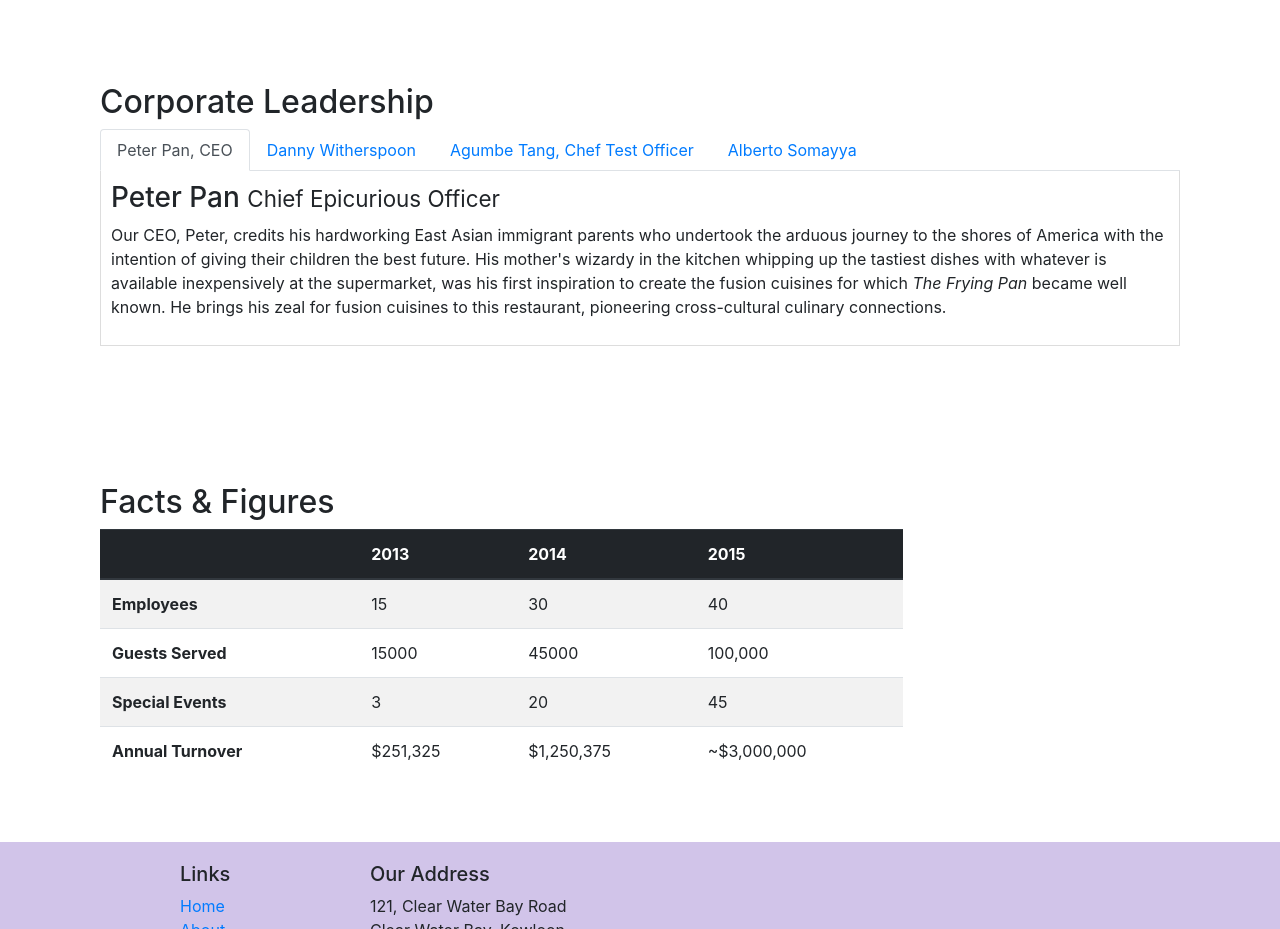
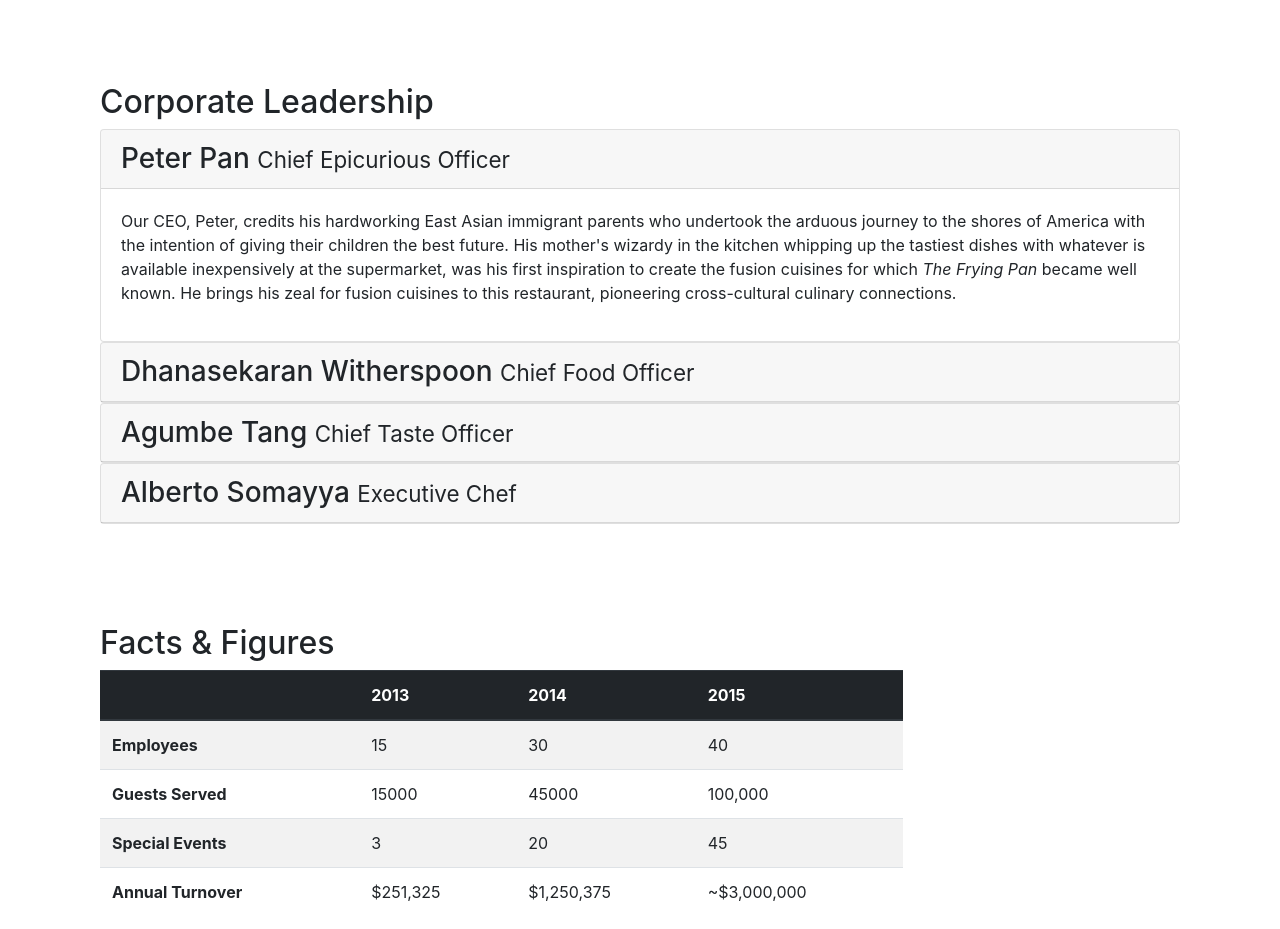
Before and after one commit to Habtamu-Dires/conFusion, a website: page aboutus.html in a window 1280 px wide. Shown: the part 940-1869 px from the top of the page. Drawn offline with nearby package versions, Linux system fonts and the light colour scheme.

Commit message:
Accordin

```diff
--- a/aboutus.html
+++ b/aboutus.html
@@ -106,40 +106,63 @@
             <div class="col-12">
                 <h2>Corporate Leadership</h2>
 
-                <ul class="nav nav-tabs">
-                    <li class="nav-item">
-                        <a class="nav-link active" href="#peter"
-                         role="tab" data-toggle="tab">Peter Pan, CEO</a>
-                    </li>
-                    <li class="nav-item">
-                        <a class="nav-link" href="#danny" role="tab"
-                         data-toggle="tab">Danny Witherspoon</a>
-                    </li>
-                    <li class="nav-item">
-                        <a class="nav-link" href="#agumbe"
-                         role="tab" data-toggle="tab">Agumbe Tang, Chef Test Officer</a>
-                    </li>
-                    <li class="nav-item">
-                        <a class="nav-link" href="#alberto"
-                         role="tab" data-toggle="tab">Alberto Somayya</a>
-                    </li>
-                </ul>
-                <div class="tab-content">
-                    <div role="tabpanel" class="tab-pane fade show active" id="peter">
-                        <h3>Peter Pan <small>Chief Epicurious Officer</small></h3>
-                        <p class="d-none d-sm-block">Our CEO, Peter, credits his hardworking East Asian immigrant parents who undertook the arduous journey to the shores of America with the intention of giving their children the best future. His mother's wizardy in the kitchen whipping up the tastiest dishes with whatever is available inexpensively at the supermarket, was his first inspiration to create the fusion cuisines for which <em>The Frying Pan</em> became well known. He brings his zeal for fusion cuisines to this restaurant, pioneering cross-cultural culinary connections.</p>
+                <div id="accordion">
+                    <div class="card">
+                        <div class="card-header" role="tab" id="peterhead">
+                            <h3 class="mb-0">
+                                <a data-toggle="collapse" data-target="#peter">
+                                    Peter Pan <small>Chief Epicurious Officer</small>
+                                </a>
+                            </h3>
+                        </div>
+                        <div role="tabpanel" class="collapse show" id="peter" data-parent="#accordion">
+                            <div class="card-body">
+                                <p class="d-none d-sm-block">Our CEO, Peter, credits his hardworking East Asian immigrant parents who undertook the arduous journey to the shores of America with the intention of giving their children the best future. His mother's wizardy in the kitchen whipping up the tastiest dishes with whatever is available inexpensively at the supermarket, was his first inspiration to create the fusion cuisines for which <em>The Frying Pan</em> became well known. He brings his zeal for fusion cuisines to this restaurant, pioneering cross-cultural culinary connections.</p>
+
+                            </div>
+                        </div>
                     </div>
-                    <div role="tabpanel" class="tab-pane fade" id="danny">
-                        <h3>Dhanasekaran Witherspoon <small>Chief Food Officer</small></h3>
-                        <p class="d-none d-sm-block">Our CFO, Danny, as he is affectionately referred to by his colleagues, comes from a long established family tradition in farming and produce. His experiences growing up on a farm in the Australian outback gave him great appreciation for varieties of food sources. As he puts it in his own words, <em>Everything that runs, wins, and everything that stays, pays!</em></p>
+                    <div class="card">
+                        <div class="card-header" role="tab" id="dannyhead">
+                            <h3 class="mb-0">
+                                <a data-toggle="collapse" data-target="#danny">
+                                    Dhanasekaran Witherspoon <small>Chief Food Officer</small>
+                                </a>
+                            </h3>
+                        </div>
+                        <div role="tabpanel" class="collapse" id="danny" data-parent="#accordion">
+                            <div class="card-body">
+                                <p class="d-none d-sm-block">Our CFO, Danny, as he is affectionately referred to by his colleagues, comes from a long established family tradition in farming and produce. His experiences growing up on a farm in the Australian outback gave him great appreciation for varieties of food sources. As he puts it in his own words, <em>Everything that runs, wins, and everything that stays, pays!</em></p>
+                            </div>
+                        </div>
                     </div>
-                    <div role="tabpanel" class="tab-pane fade" id="agumbe">
-                        <h3>Agumbe Tang <small>Chief Taste Officer</small></h3>
-                        <p class="d-none d-sm-block">Blessed with the most discerning gustatory sense, Agumbe, our CTO, personally ensures that every dish that we serve meets his exacting tastes. Our chefs dread the tongue lashing that ensues if their dish does not meet his exacting standards. He lives by his motto, <em>You click only if you survive my lick.</em></p>
+                    <div class="card">
+                        <div class="card-header" role="tab" id="agumbehead">
+                            <h3 class="mb-0">
+                                <a data-toggle="collapse" data-target="#agumbe">
+                                    Agumbe Tang <small>Chief Taste Officer</small>
+                                </a>
+                            </h3>
+                        </div>
+                        <div role="tabpanel" class="collapse" id="agumbe" data-parent="#accordion">
+                            <div class="card-body">
+                                <p class="d-none d-sm-block">Blessed with the most discerning gustatory sense, Agumbe, our CTO, personally ensures that every dish that we serve meets his exacting tastes. Our chefs dread the tongue lashing that ensues if their dish does not meet his exacting standards. He lives by his motto, <em>You click only if you survive my lick.</em></p>
+                            </div>
+                        </div>
                     </div>
-                    <div role="tabpanel" class="tab-pane fade" id="alberto">
-                        <h3>Alberto Somayya <small>Executive Chef</small></h3>
-                        <p class="d-none d-sm-block">Award winning three-star Michelin chef with wide International experience having worked closely with whos-who in the culinary world, he specializes in creating mouthwatering Indo-Italian fusion experiences. He says, <em>Put together the cuisines from the two craziest cultures, and you get a winning hit! Amma Mia!</em></p>
+                    <div class="card">
+                        <div class="card-header" role="tab" id="albertohead">
+                            <h3 class="mb-0">
+                                <a data-toggle="collapse"  data-target="#alberto">
+                                    Alberto Somayya <small>Executive Chef</small>
+                                </a>
+                            </h3>
+                        </div>
+                        <div role="tabpanel" class="collapse" id="alberto" data-parent="#accordion">
+                            <div class="card-body">
+                                <p class="d-none d-sm-block">Award winning three-star Michelin chef with wide International experience having worked closely with whos-who in the culinary world, he specializes in creating mouthwatering Indo-Italian fusion experiences. He says, <em>Put together the cuisines from the two craziest cultures, and you get a winning hit! Amma Mia!</em></p>
+                            </div>
+                        </div>
                     </div>
                 </div>
             </div>
```
